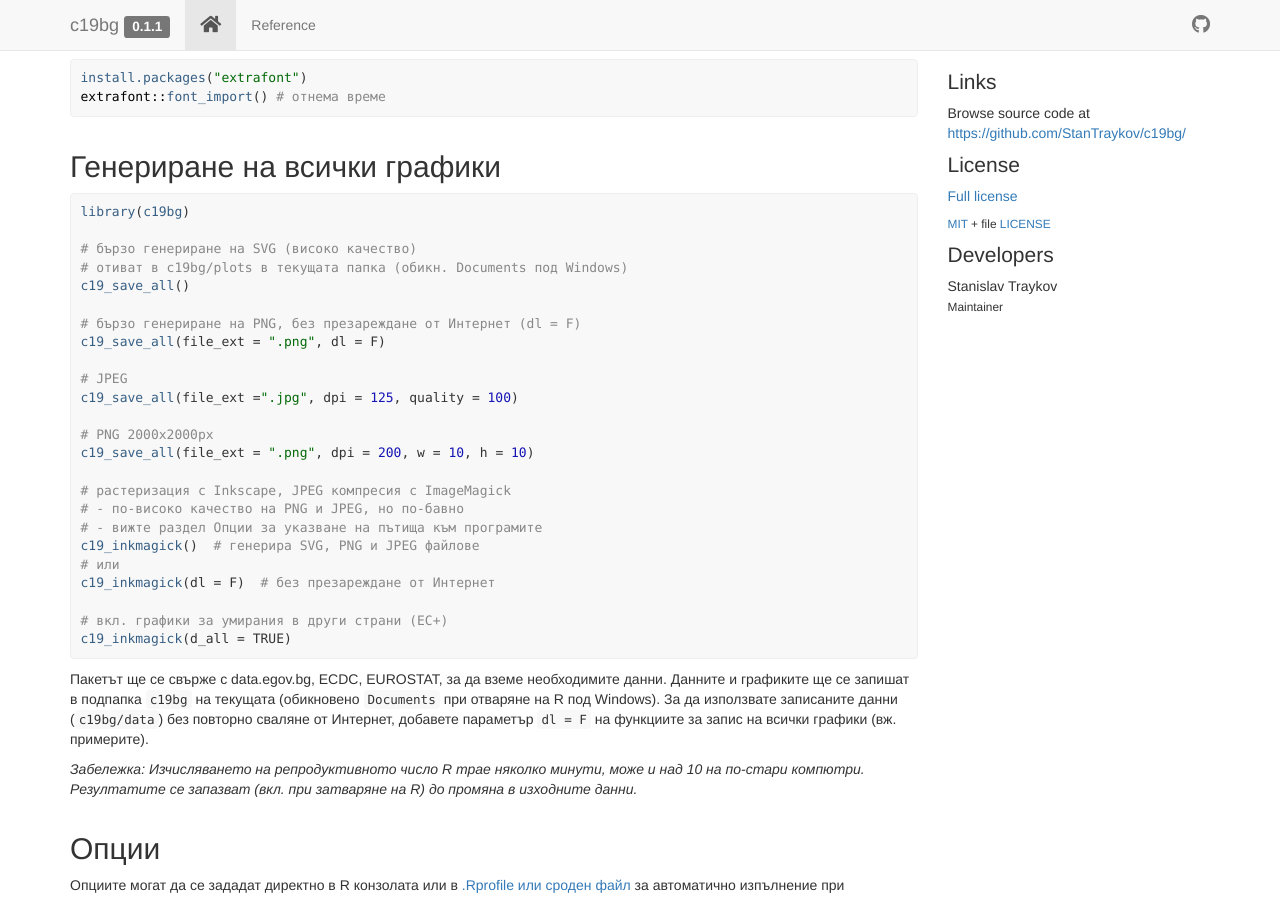
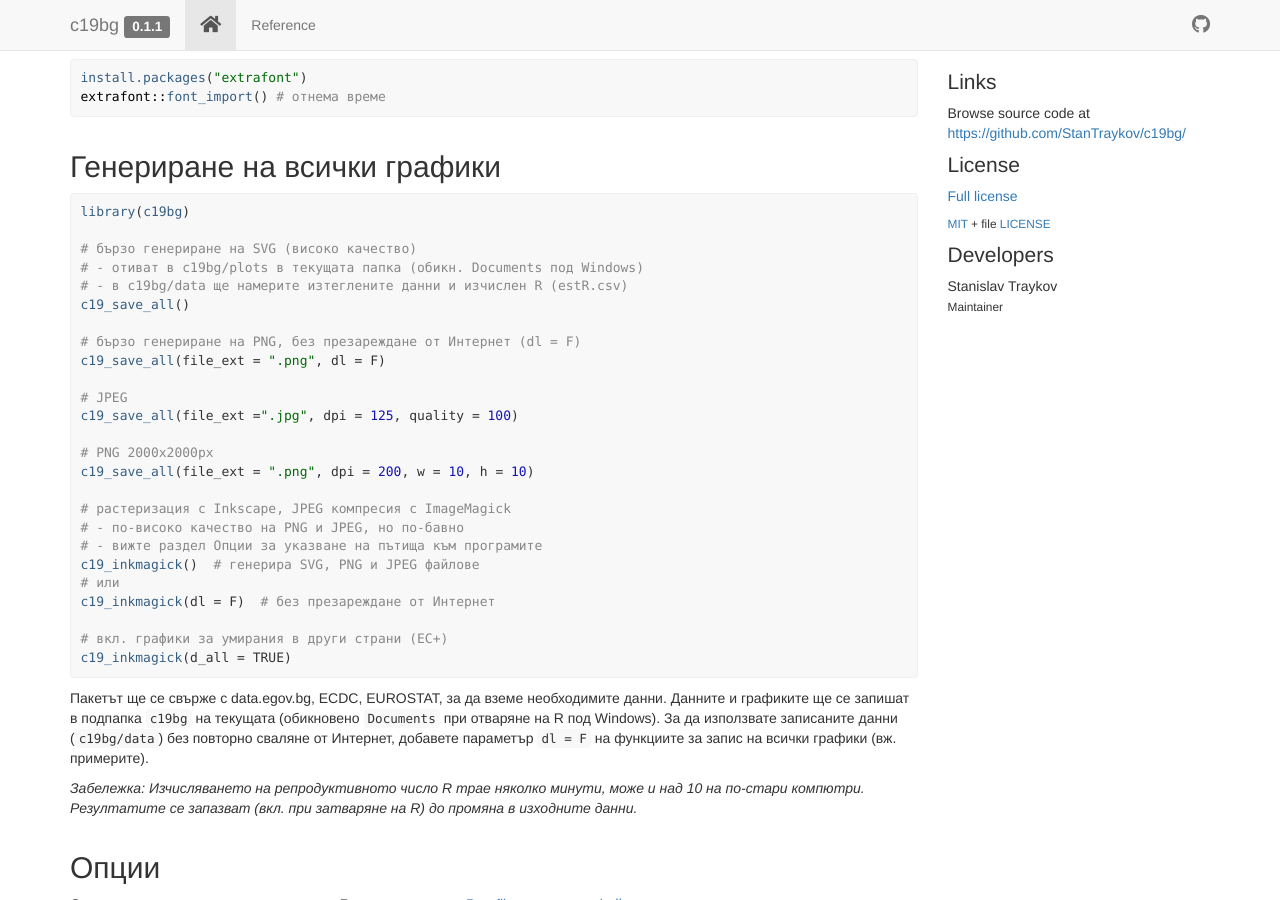
Before and after one commit to StanTraykov/c19bg, a Jekyll site: the page docs/index.html, which Jekyll copies as it is, in a window 1280 px wide and 900 px high, scrolled down 712 px. Built offline with Jekyll 4.4.1, drawn with Linux system fonts in a browser that asks for light colours; nearby versions of some CDN libraries; comment, search, counter and statistics services are not loaded.

Commit message:
auto upload c19bg/plots/Jan16 (Jan16 08:42:19)

```diff
--- a/docs/index.html
+++ b/docs/index.html
@@ -111,7 +111,8 @@
 <code class="sourceCode R"><span class="kw"><a href="https://rdrr.io/r/base/library.html">library</a></span><span class="op">(</span><span class="va"><a href="https://stantraykov.github.io/c19bg">c19bg</a></span><span class="op">)</span>
 
 <span class="co"># бързо генериране на SVG (високо качество)</span>
-<span class="co"># отиват в c19bg/plots в текущата папка (обикн. Documents под Windows)</span>
+<span class="co"># - отиват в c19bg/plots в текущата папка (обикн. Documents под Windows)</span>
+<span class="co"># - в c19bg/data ще намерите изтеглените данни и изчислен R (estR.csv)</span>
 <span class="fu"><a href="reference/c19_save_all.html">c19_save_all</a></span><span class="op">(</span><span class="op">)</span>
 
 <span class="co"># бързо генериране на PNG, без презареждане от Интернет (dl = F)</span>
--- a/docs/pkgdown.yml
+++ b/docs/pkgdown.yml
@@ -2,4 +2,4 @@ pandoc: 2.7.3
 pkgdown: 1.6.1
 pkgdown_sha: ~
 articles: {}
-last_built: 2021-01-14T05:47Z
+last_built: 2021-01-16T06:41Z
```
